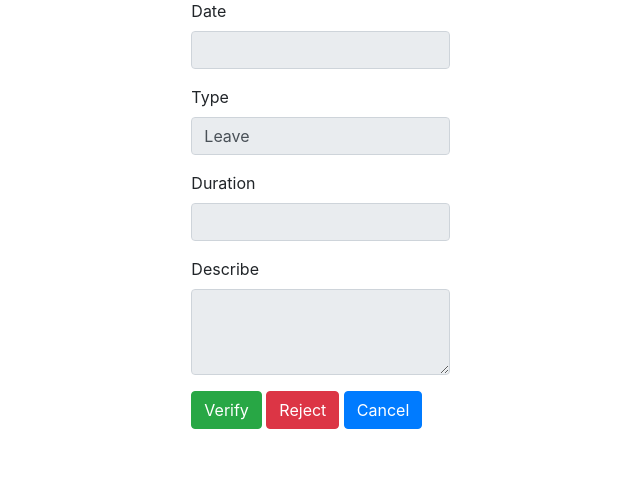
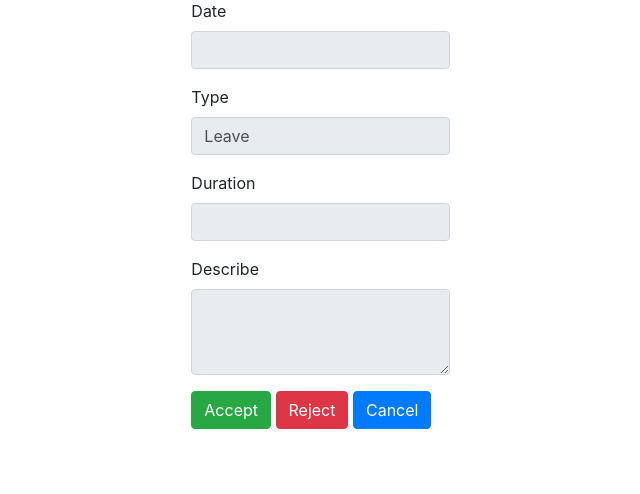
Before and after one commit to sunshineplan/OLMS-old, a Flask app: template OLMS/templates/record/verify.html in a window 1280 px wide. Shown: the part 124-618 px from the top of the page, without its empty margins (37-677 px from the left). Run offline with Flask 2, Linux system fonts and the light colour scheme; the template is opened without the code that fills it, so the values that code supplies are empty; parts of the project's set-up code (start-up, migrations or seed data) failed here and were passed over; some libraries are stand-ins or nearby versions.

Commit message:
Use <button> instead of <input> when verified

```diff
--- a/OLMS/record.py
+++ b/OLMS/record.py
@@ -355,9 +355,9 @@ def verify(id):
     if request.method == 'POST':
         ip = request.remote_addr
         error = None
-        if request.form.get('status') == 'Verify':
+        if request.form.get('status') == '1':
             status = 1
-        elif request.form.get('status') == 'Reject':
+        elif request.form.get('status') == '2':
             status = 2
         else:
             error = 'Unknow status.'
--- a/OLMS/templates-zh/record/verify.html
+++ b/OLMS/templates-zh/record/verify.html
@@ -23,8 +23,8 @@
       <label for='describe'>描述</label>
       <textarea class='form-control col-3' id='describe' rows='3' readonly>{{ record['describe'] }}</textarea>
     </div>
-    <input type='submit' name='status' value='审核' class='btn btn-success' onclick="return confirm('Are you sure?');">
-    <input type='submit' name='status' value='Reject' class='btn btn-danger' onclick="return confirm('Are you sure?');">
+    <button type='submit' name='status' value='1' class='btn btn-success' onclick="return confirm('确认通过？');">通过</button>
+    <button type='submit' name='status' value='2' class='btn btn-danger' onclick="return confirm('确认驳回？');">驳回</button>
     <a class='btn btn-primary' href='javascript:history.go(-1);'>取消</a>
   </form>
 {% endblock %}
--- a/OLMS/templates/record/verify.html
+++ b/OLMS/templates/record/verify.html
@@ -23,8 +23,8 @@
       <label for='describe'>Describe</label>
       <textarea class='form-control col-3' id='describe' rows='3' readonly>{{ record['describe'] }}</textarea>
     </div>
-    <input type='submit' name='status' value='Verify' class='btn btn-success' onclick="return confirm('Are you sure?');">
-    <input type='submit' name='status' value='Reject' class='btn btn-danger' onclick="return confirm('Are you sure?');">
+    <button type='submit' name='status' value='1' class='btn btn-success' onclick="return confirm('Confirm acceptance?');">Accept</button>
+    <button type='submit' name='status' value='2' class='btn btn-danger' onclick="return confirm('Confirm rejection?');">Reject</button>
     <a class='btn btn-primary' href='javascript:history.go(-1);'>Cancel</a>
   </form>
 {% endblock %}
```
